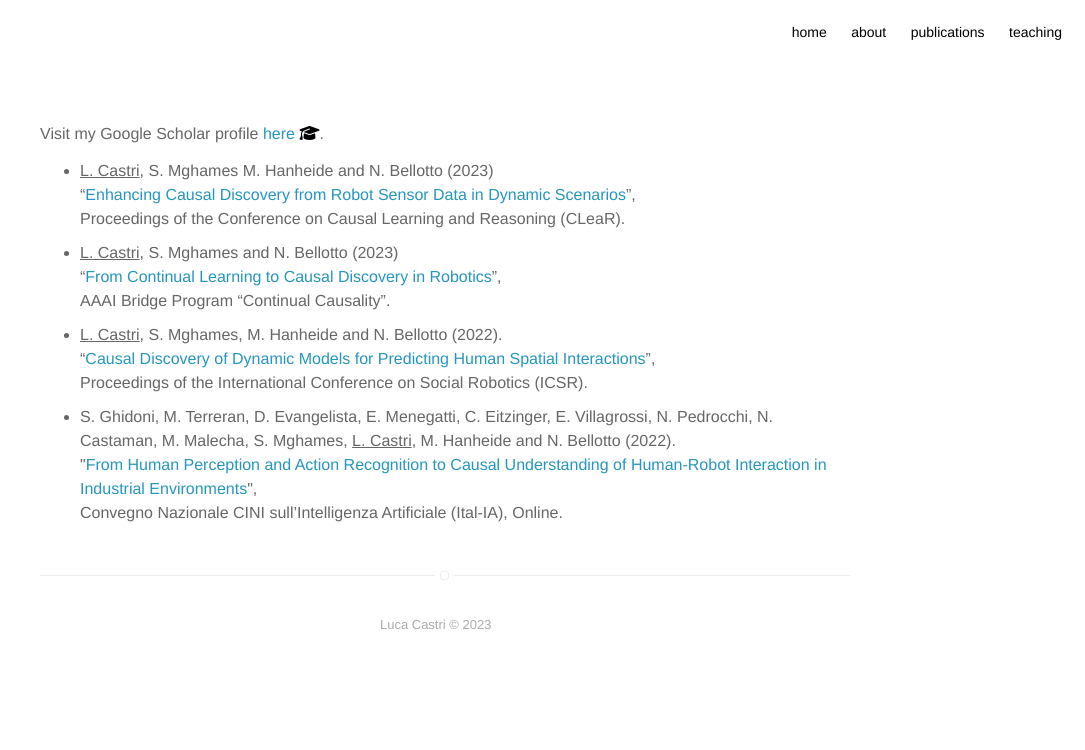
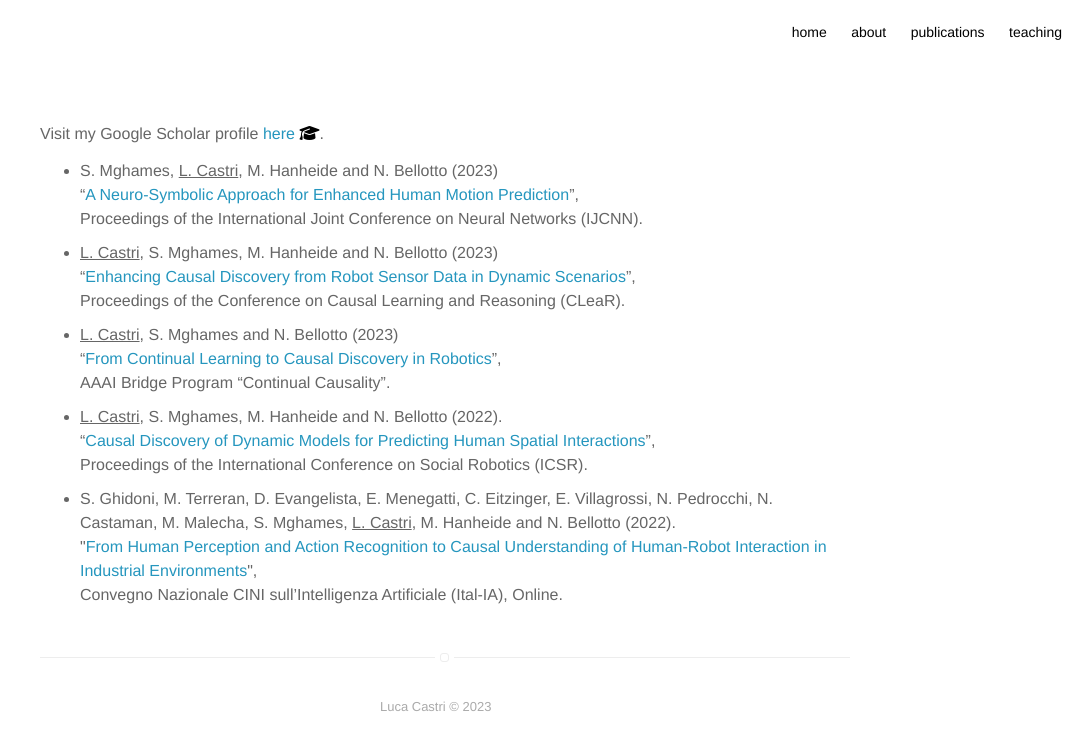
Before and after one commit to lcastri/lcastri.github.io, a Jekyll site: the page built from publications.html, in a window 1280 px wide. Shown: the top 750 px of the page, without its empty margins (195-1280 px from the left). Built offline with Jekyll 4.4.1, drawn with Linux system fonts in a browser that asks for light colours; nearby versions of some CDN libraries.

Commit message:
IJCNN publication added

```diff
--- a/publications.html
+++ b/publications.html
@@ -6,7 +6,12 @@ layout: page
 Visit my Google Scholar profile <a class="ext_link" href="https://scholar.google.com/citations?user=MWKfdVQAAAAJ&hl=en&oi=ao">here</a> <i class="fa fa-graduation-cap inline-icon"></i>.
 <ul>
     <li>
-        <u>L. Castri</u>, S. Mghames M. Hanheide and N. Bellotto (2023)<br>
+        S. Mghames, <u>L. Castri</u>, M. Hanheide and N. Bellotto (2023)<br>
+        “<a class="ext_link" href="https://arxiv.org/abs/2304.11740">A Neuro-Symbolic Approach for Enhanced Human Motion Prediction</a>”,<br>
+        Proceedings of the International Joint Conference on Neural Networks (IJCNN).
+    </li>
+    <li>
+        <u>L. Castri</u>, S. Mghames, M. Hanheide and N. Bellotto (2023)<br>
         “<a class="ext_link" href="https://arxiv.org/abs/2302.10135">Enhancing Causal Discovery from Robot Sensor Data in Dynamic Scenarios</a>”,<br>
         Proceedings of the Conference on Causal Learning and Reasoning (CLeaR).
     </li>
```
